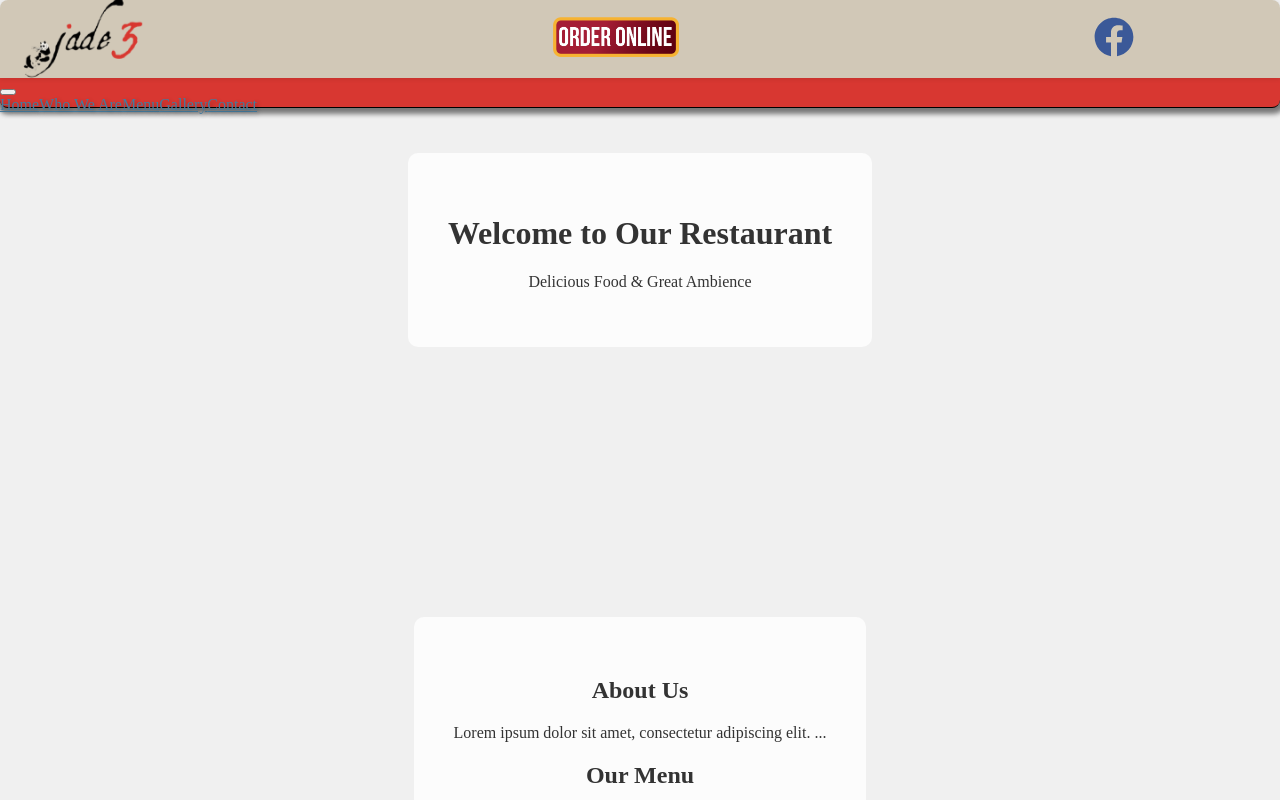
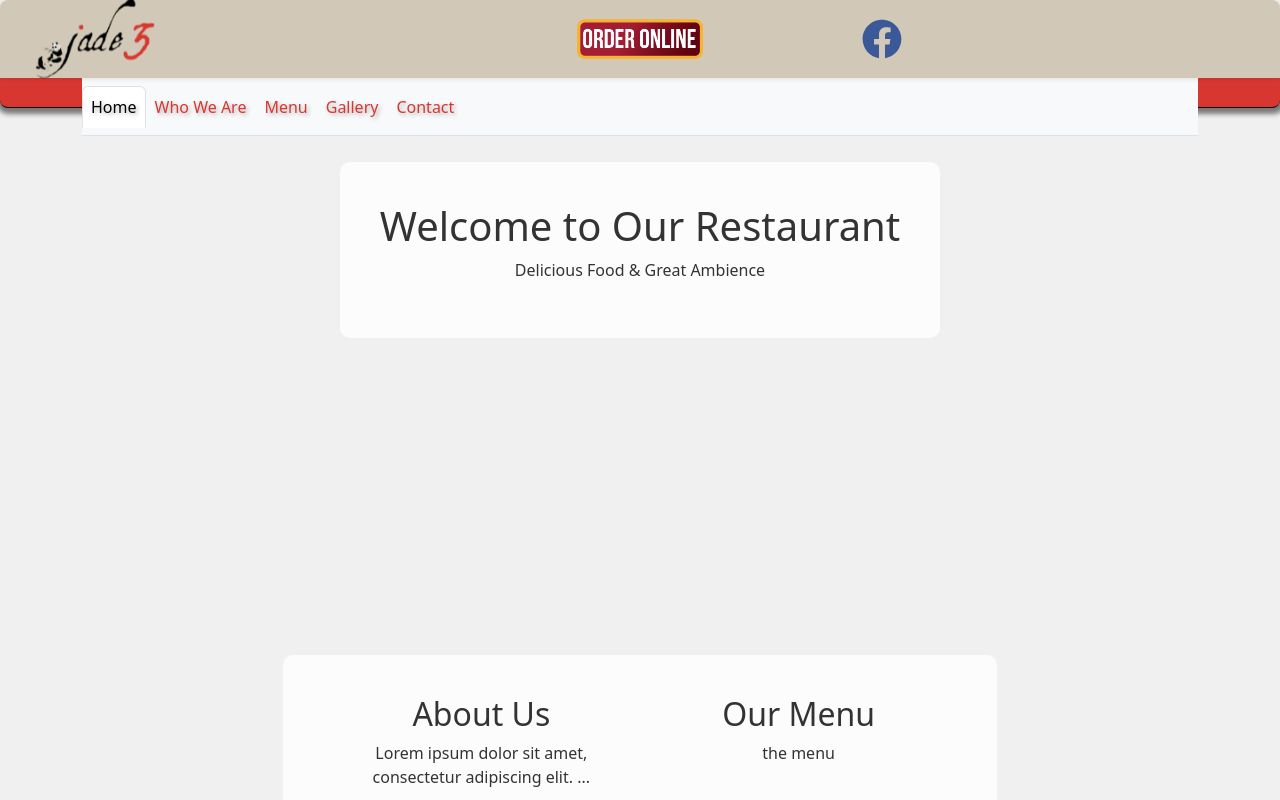
Before and after one commit to ErikAmerico/Jade3, a React (Vite) app: page / in a window 1280 px wide. Shown: the top 800 px of the page. Built offline with nearby package versions, Linux system fonts and the light colour scheme.

Commit message:
At the point where we need to get the navigation items into subheader, might merge the two components

```diff
--- a/package.json
+++ b/package.json
@@ -10,6 +10,7 @@
     "preview": "vite preview"
   },
   "dependencies": {
+    "bootstrap": "^5.3.1",
     "react": "^18.2.0",
     "react-bootstrap": "^2.8.0",
     "react-dom": "^18.2.0",
--- a/src/App.jsx
+++ b/src/App.jsx
@@ -1,22 +1,9 @@
 
-// import { ParallaxProvider } from 'react-scroll-parallax';
-// import { Parallax } from 'react-scroll-parallax';
-// import { Container, Row, Col } from 'react-bootstrap';
 // import { BrowserRouter as Router, Route } from 'react-router-dom';
-// // import MenuItems from './MenuItems'; // Import your menu items component
-// // import ContactForm from './ContactForm'; // Import your contact form component
-// import './App.css';
-
-
-import { BrowserRouter as Router, Route } from 'react-router-dom';
+// import { Parallax } from 'react-scroll-parallax'
 import { ParallaxProvider } from 'react-scroll-parallax';
-// import { Parallax } from 'react-scroll-parallax';
-// import { Container, Row, Col } from 'react-bootstrap';
-// import MenuItems from './MenuItems'; // Import your menu items component
-// import ContactForm from './ContactForm'; // Import your contact form component
-import Home from './components/Home/Home';
+import { Outlet } from 'react-router-dom';
 import Header from './components/Header/Header';
-import Subheader from './components/Subheader/Subheader';
 import Footer from './components/Footer/Footer';
 import './App.css';
 
@@ -25,11 +12,10 @@ function App() {
     <>
     <div className="headerContainer">
     <Header />
-    <Subheader />
     </div>
     <ParallaxProvider>
       <div className="App">
-        <Home />
+        <Outlet />
       </div>
     </ParallaxProvider>
     <Footer />
--- a/src/components/Header/Head.css
+++ b/src/components/Header/Head.css
@@ -27,7 +27,7 @@
 
   #headerLogo {
     position: relative;
-    top: 7px;
+    top: 4px;
     height: 6rem;
   }
 
--- a/src/components/Header/Header.jsx
+++ b/src/components/Header/Header.jsx
@@ -1,45 +1,52 @@
+
 
 import { useState } from 'react';
-//import Navigation from '../NavFolder/Navigation';
 import { FaFacebook } from 'react-icons/fa';
 import { IconContext } from 'react-icons';
+import { Container, Row, Col } from 'react-bootstrap';
 
-//import Subheader from '../Subheader/Subheader'
+import Subheader from '../Subheader/Subheader';
+import Navigation from '../NavFolder/Navigation';
 import './Head.css';
 
+const logo = <img src="/images/jadeLogo.png" alt="" id="headerLogo" />;
 
-const logo = <img src="/images/jadeLogo.png" alt="" id='headerLogo' />
-const initialName = logo;
-const reversedName = 'Jade 3';
-
-// eslint-disable-next-line react/prop-types
 export default function Header() {
-  const [name, setName] = useState(initialName);
-
-
-  const handleClick = () => {
-    setName(name === initialName ? reversedName : initialName);
-  };
 
   return (
     <>
-    <header className='header'>
-      <h1 className='header-title' onClick={handleClick}>{name}</h1>
-      {/* <Navigation /> */}
+      <header className="header">
+        <Container fluid> {/* Use fluid container to take full width */}
+          <Row className="align-items-center">
+            <Col xs={12} md={4}>
+              <div className="header-title">
+                {logo}
+              </div>
+            </Col>
+            <Col xs={12} md={4} className="text-center">
               <div>
                 <a href="http://www.enjoymenus.com/ViewMenus.aspx?RestaurantID=e36cd478-865a-439c-a3f5-c96d71bd387b">
-                    <img src="/images/orderOnline.png" alt="" id='orderOnline'/>
+                  <img src="/images/orderOnline.png" alt="" id="orderOnline" />
                 </a>
               </div>
+            </Col>
+            <Col xs={12} md={4} className="text-center">
               <div className="social-icons">
-                <a href="https://www.facebook.com/jade3amesbury3" target="_blank" rel="noopener noreferrer">
+                <a
+                  href="https://www.facebook.com/jade3amesbury3"
+                  target="_blank"
+                  rel="noopener noreferrer"
+                >
                   <IconContext.Provider value={{ className: 'icon' }}>
                     <FaFacebook style={{ color: '#3b5998' }} />
                   </IconContext.Provider>
                 </a>
               </div>
+            </Col>
+          </Row>
+        </Container>
       </header>
-    {/* <Subheader /> */}
+      <Subheader />
     </>
-  )
+  );
 }
--- a/src/components/NavFolder/Nav.css
+++ b/src/components/NavFolder/Nav.css
@@ -7,13 +7,16 @@
   width: 100%;
 }
 
+
 .nav-link {
-  color: #457b9d;
+  /* color: #457b9d; */
+  color: #D83731;
   text-shadow: 2px 2px 4px rgba(0, 0, 0, 0.3);
 }
 
 .nav-link:hover {
-  color: #457b9d;
+  /* color: #457b9d; */
+  color: #D1C8B7;
   text-shadow: 2px 2px 4px rgba(0, 0, 0, 0.3);
 }
 
@@ -23,7 +26,7 @@
 }
 
 .nav-link-text:hover {
-  text-shadow: 2px 2px 4px #f1faee;
+  text-shadow: 2px 2px 4px #f1faee;;
   display: inline-block;
   animation: navPulse 1.5s linear infinite;
 }
--- a/src/components/Subheader/Subheader.css
+++ b/src/components/Subheader/Subheader.css
@@ -1,9 +1,9 @@
-
   .sub-header {
     background-color: #D83731;
     color: blue;
     width: 100%;
     height: 30px;
+    /* position: relative; */
     position: fixed;
     top: 78px;
     z-index: 99;
--- a/src/components/Subheader/Subheader.jsx
+++ b/src/components/Subheader/Subheader.jsx
@@ -5,13 +5,12 @@ import Navigation from '../NavFolder/Navigation';
 export default function Subheader() {
   return (
     <div className="sub-header">
-      <Navigation />
-  </div>
+      <div className="container">
+        <Navigation />
+      </div>
+    </div>
+
   );
 }
 
-    // // <div className="sub-header">
-    // <header>
-    //   <Navigation />
-    //   </header>
-    // // </div>
+// Remove outer div to make nav go full lenght
```
Also changed, not shown: src/components/NavFolder/Navigation.jsx (+0 -63 lines), src/main.jsx (+9 -7 lines), 1 other file (tests, documents, lock files or other folders). Lines whose indentation alone changed are shown as unchanged.
